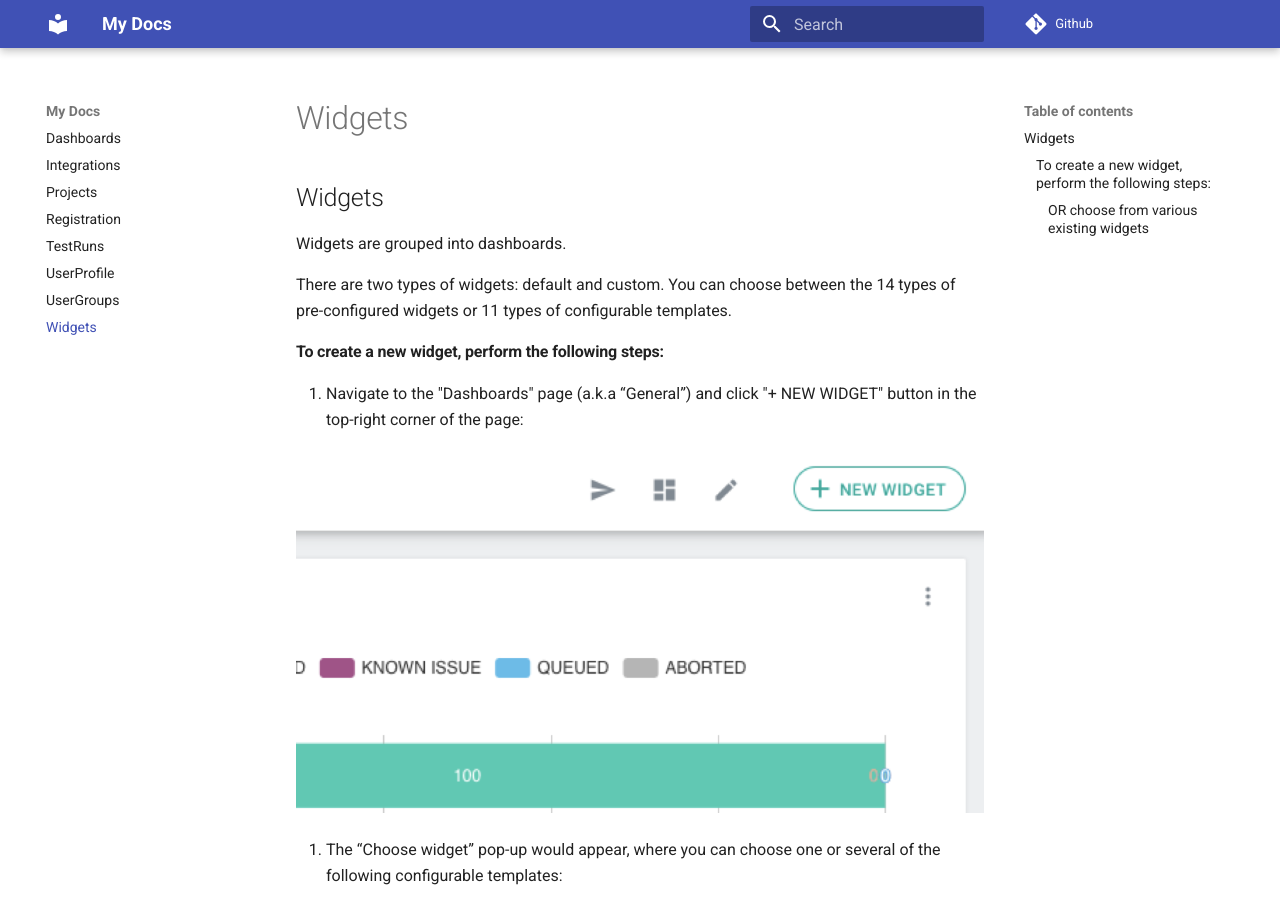
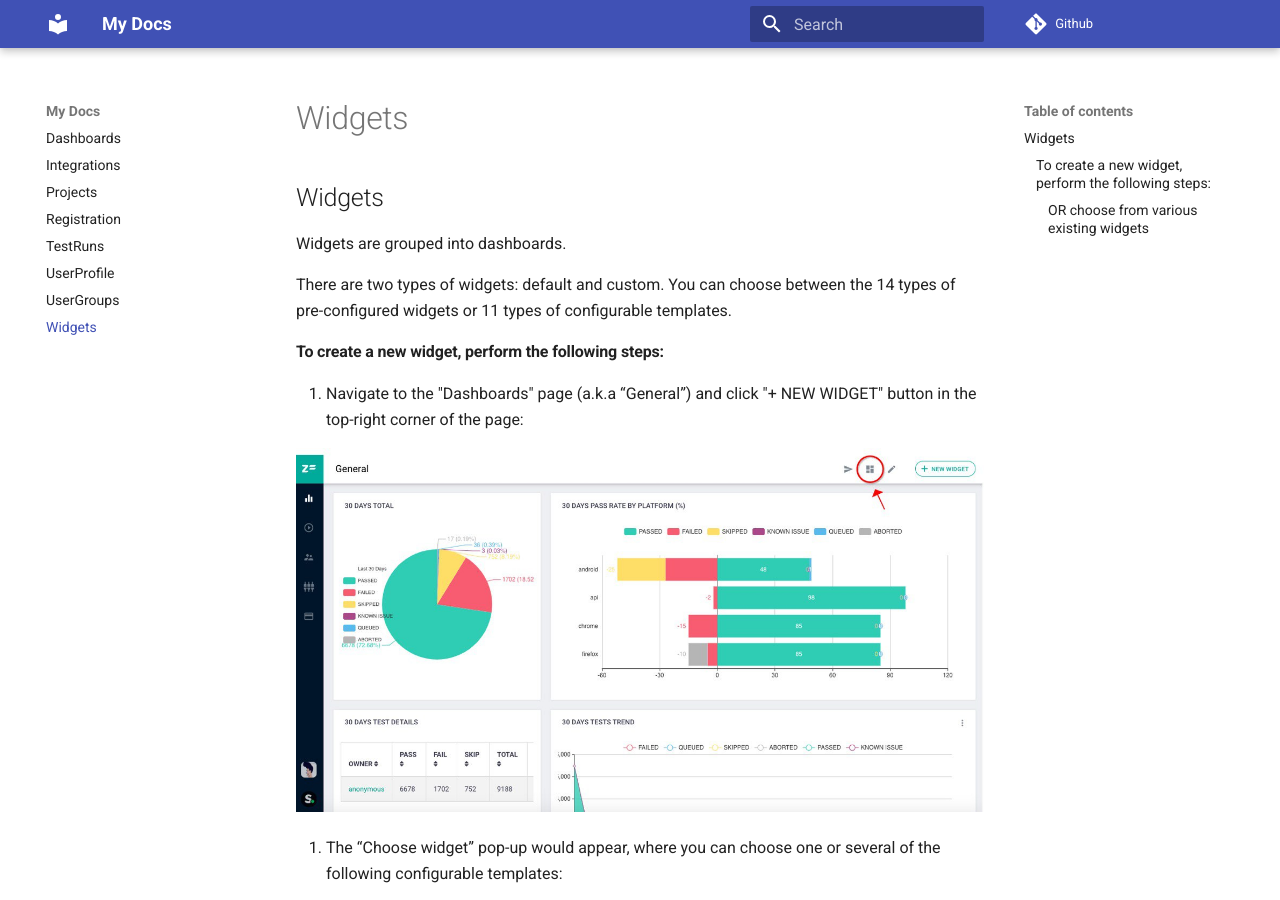
Before and after one commit to APGorobets/mkdocks1, an MkDocs documentation site: the page built from docs/widgets.md, in a window 1280 px wide and 900 px high. Built offline with MkDocs 1.6.1 and Material for MkDocs 9.7.7, drawn with Linux system fonts in a browser that asks for light colours; comment, search, counter and statistics services are not loaded.

Commit message:
Update widgets.md

```diff
--- a/docs/widgets.md
+++ b/docs/widgets.md
@@ -7,7 +7,7 @@ There are two types of widgets: default and custom. You can choose between the 1
 
 1. Navigate to the "Dashboards" page (a.k.a “General”) and click "+ NEW WIDGET" button in the top-right corner of the page:
 
-![alt text](https://github.com/APGorobets/mkdocks1/blob/master/images/zbrnnr-widgets-1.png?raw=true)
+![alt text](https://github.com/APGorobets/mkdocks1/blob/master/images/04-01.jpg?raw=true)
 
 
 2. The “Choose widget” pop-up would appear, where you can choose one or several of the following configurable templates:
```
